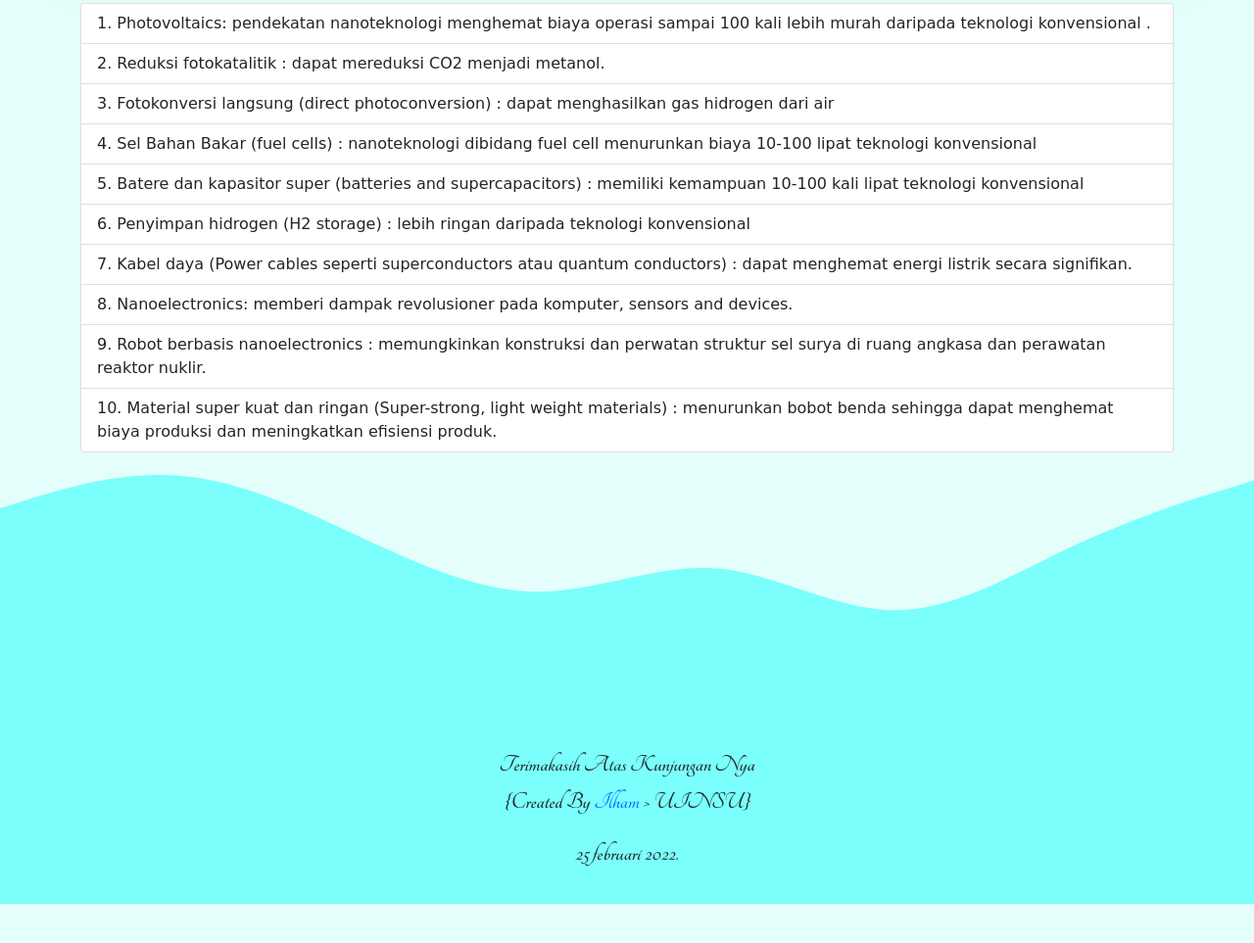
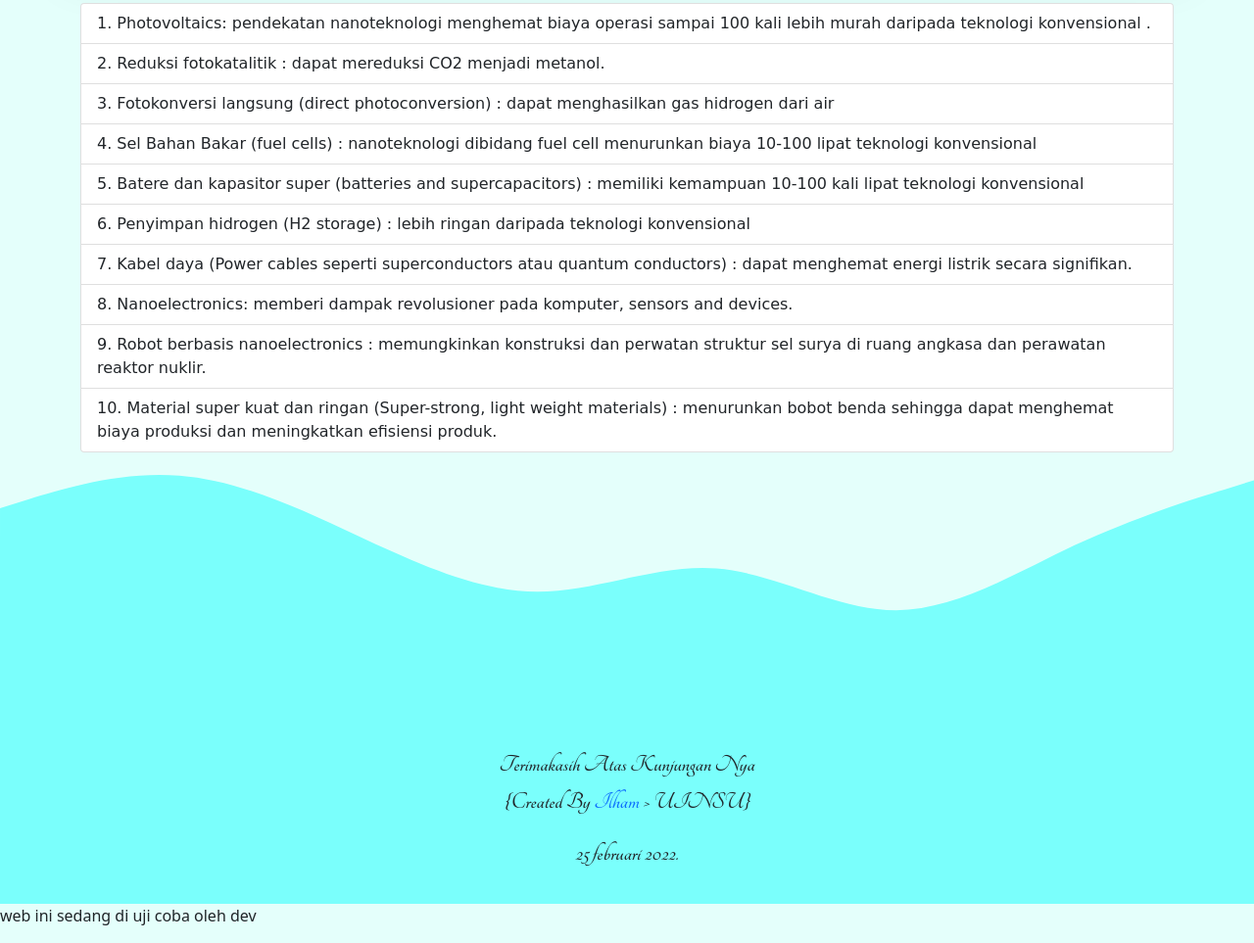
Before and after one commit to Ilhamdocs/ilham, a plain HTML site: page index.html in a window 1280 px wide. Shown: the part 6449-7412 px from the top of the page at 98% size. Before the commit the page ends 7372 px from the top, so only its background shows below. Drawn offline with nearby package versions, Linux system fonts and the light colour scheme; a web font is replaced by a local one.

Commit message:
update index.html

```diff
--- a/index.html
+++ b/index.html
@@ -559,7 +559,7 @@ Cara kerja internet of things adalah memanfaatkan sebuah argumentasi dari algori
     </p>
     <p>25 februari 2022.</p>
   </footer>
-
+<p>web ini sedang di uji coba oleh dev</p>
     <script src="https://cdn.jsdelivr.net/npm/bootstrap@5.1.3/dist/js/bootstrap.bundle.min.js" integrity="sha384-ka7Sk0Gln4gmtz2MlQnikT1wXgYsOg+OMhuP+IlRH9sENBO0LRn5q+8nbTov4+1p" crossorigin="anonymous"></script>
 
       <script src="https://unpkg.com/aos@next/dist/aos.js"></script>
```
